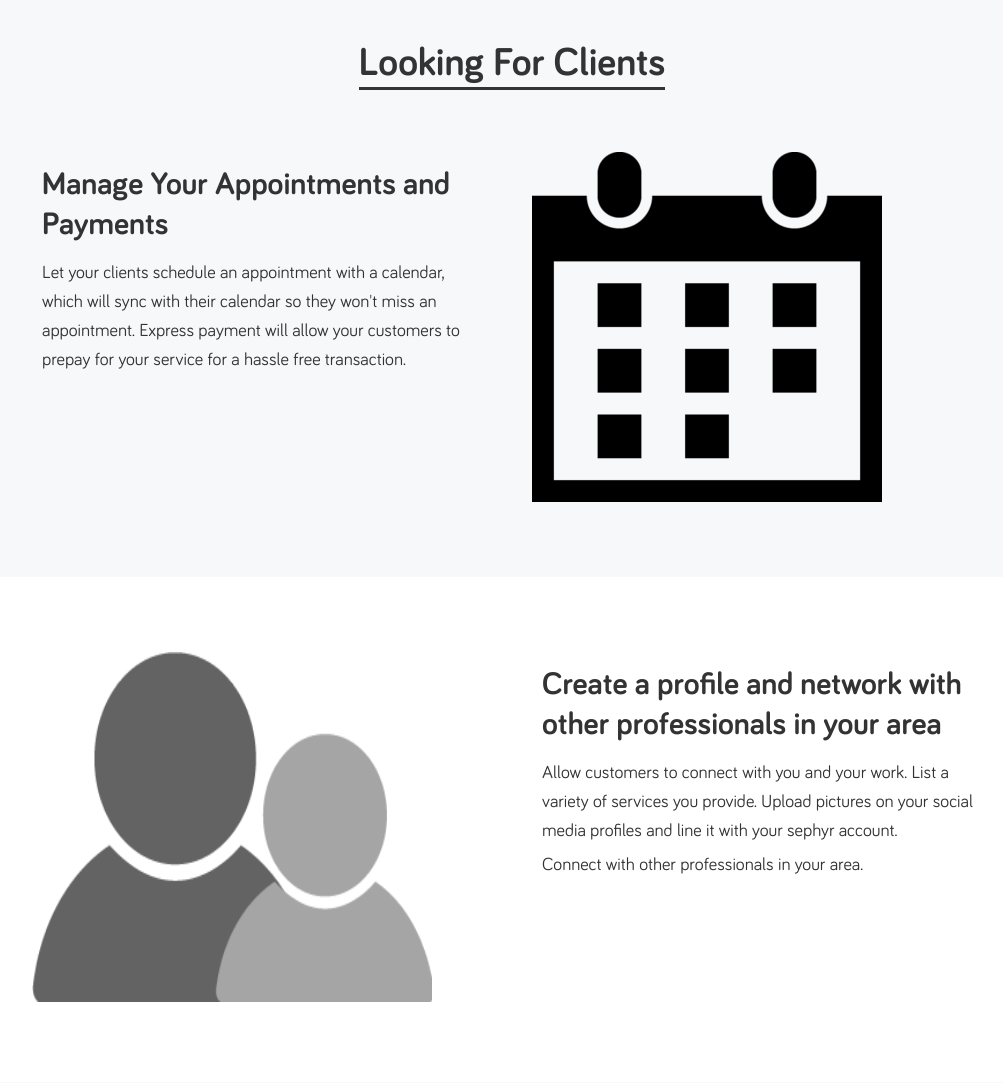
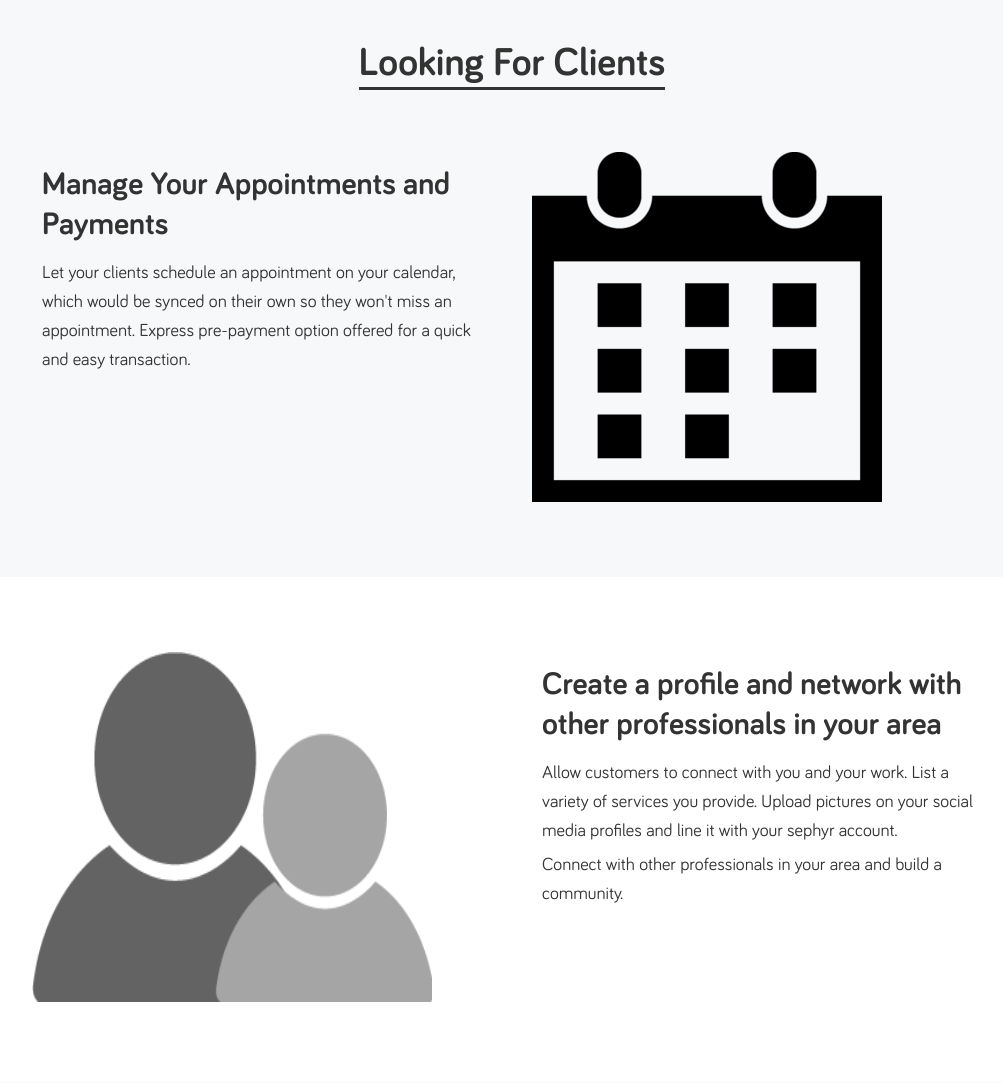
Before and after one commit to derek-nguyen/sephyr, a Django app: template app/templates/index.html in a window 1280 px wide. Shown: the part 801-1884 px from the top of the page, without its empty margins (128-1131 px from the left). Run offline with Django 3.2, Linux system fonts and the light colour scheme; the template is opened without the code that fills it, so the values that code supplies are empty; some libraries are stand-ins or nearby versions.

Commit message:
changed feature description A

```diff
--- a/app/templates/index.html
+++ b/app/templates/index.html
@@ -56,7 +56,7 @@
 		<div class="feature-a">
 			<div class="feature-a-copy">
 				<h2>Manage Your Appointments and Payments</h2>
-				<p>Let your clients schedule an appointment with a calendar, which will sync with their calendar so they won't miss an appointment. Express payment will allow your customers to prepay for your service for a hassle free transaction.</p>
+				<p>Let your clients schedule an appointment on your calendar, which would be synced on their own so they won't miss an appointment. Express pre-payment option offered for a quick and easy transaction.</p>
 			</div>
 		</div>
 		<div class="feature-a-image">
@@ -73,7 +73,7 @@
 			<div class="feature-b-copy">
 				<h2>Create a profile and network with other professionals in your area</h2>
 				<p>Allow customers to connect with you and your work. List a variety of services you provide. Upload pictures on your social media profiles and line it with your sephyr account.</p>
-				<p class="subpara">Connect with other professionals in your area. </p>
+				<p class="subpara">Connect with other professionals in your area and build a community. </p>
 			</div>
 		</div>
 	</div>
```
